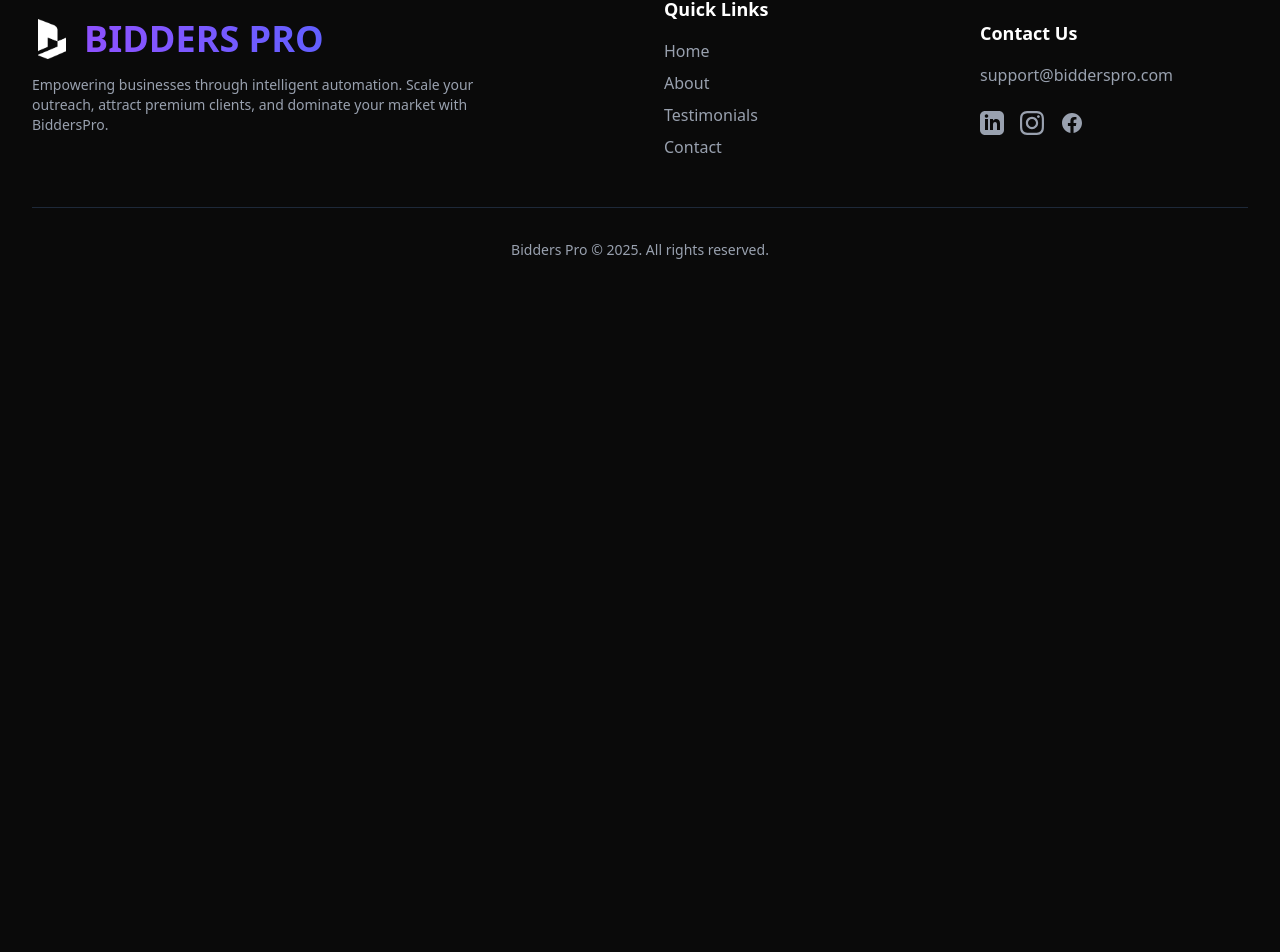
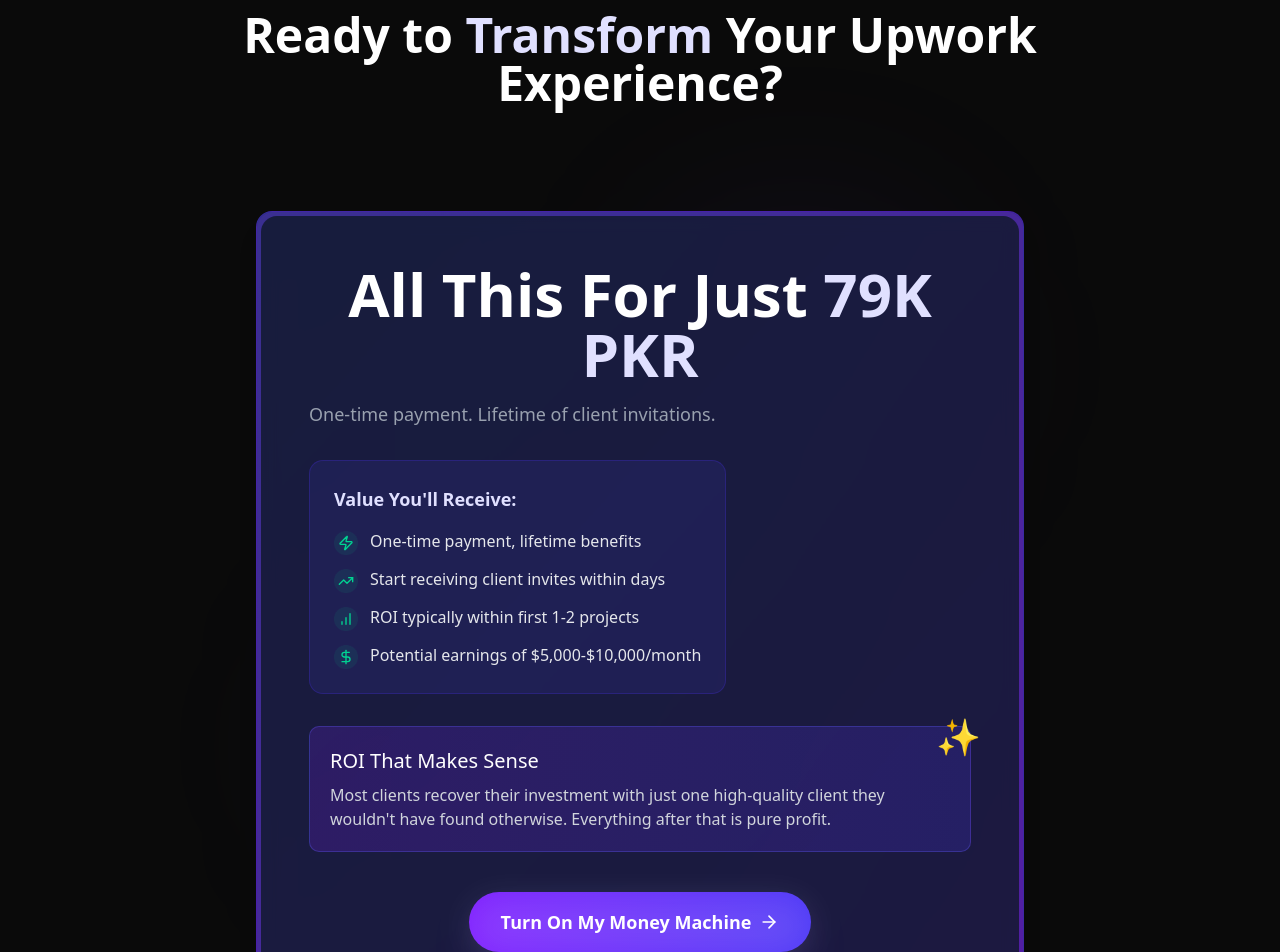
Before and after one commit to bidderspro/bidderspro_website, a Next.js app: page /automation in a window 1280 px wide. Shown: the part 6966-7918 px from the top of the page. Before the commit the page ends 7306 px from the top, so only its background shows below. Built offline with nearby package versions, Linux system fonts and the light colour scheme.

Commit message:
Add PricingSection to AutomationPage: integrate new PricingSection component for enhanced user engagement, showcasing pricing details and benefits, and update AutomationPage layout to include the new section.

```diff
--- a/app/automation/page.tsx
+++ b/app/automation/page.tsx
@@ -10,6 +10,7 @@ import CompareSection from "@/sections/automationSection/CampareSection";
 import MoneyMachineSection from "@/sections/automationSection/MoneyMachineSection";
 import AutomationShiftSection from "@/sections/automationSection/AutomationShiftSection";
 import WhoIsThisForSection from "@/sections/automationSection/WhoIsThisForSection";
+import PricingSection from "@/sections/automationSection/PricingSection";
 
 export default function AutomationPage() {
   return (
@@ -20,6 +21,7 @@ export default function AutomationPage() {
       <AutomationShiftSection />
       <WhoIsThisForSection />
       <MoneyMachineSection />
+      <PricingSection />
     </>
   );
 }
--- /dev/null
+++ b/sections/automationSection/PricingSection.tsx
@@ -0,0 +1,117 @@
+"use client";
+
+import React from 'react';
+import { motion } from 'framer-motion';
+import { CardBody, CardContainer, CardItem } from "@/components/ui/3d-card";
+import { Check, ArrowRight, Zap, BarChart, TrendingUp, DollarSign } from 'lucide-react';
+
+const PricingSection = () => {
+  const benefits = [
+    { text: "One-time payment, lifetime benefits", icon: <Zap className="w-4 h-4 text-emerald-400" /> },
+    { text: "Start receiving client invites within days", icon: <TrendingUp className="w-4 h-4 text-emerald-400" /> },
+    { text: "ROI typically within first 1-2 projects", icon: <BarChart className="w-4 h-4 text-emerald-400" /> },
+    { text: "Potential earnings of $5,000-$10,000/month", icon: <DollarSign className="w-4 h-4 text-emerald-400" /> }
+  ];
+
+  return (
+    <section className="py-24 relative overflow-hidden">
+      <div className="absolute inset-0"></div>
+
+      {/* Glowing circle backgrounds */}
+      <div className="absolute top-1/4 right-1/4 w-64 h-64 bg-violet-500/10 blur-[100px] rounded-full"></div>
+      <div className="absolute bottom-1/4 left-1/4 w-64 h-64 bg-indigo-500/10 blur-[100px] rounded-full"></div>
+
+      <div className="container mx-auto px-4 sm:px-6 lg:px-8 relative z-10">
+        <div className="max-w-5xl mx-auto">
+          {/* Heading */}
+          <motion.div
+            initial={{ opacity: 0, y: 20 }}
+            whileInView={{ opacity: 1, y: 0 }}
+            transition={{ duration: 0.6 }}
+            viewport={{ once: true }}
+            className="text-center mb-16"
+          >
+            <h2 className="text-3xl sm:text-4xl md:text-5xl font-bold text-white mb-6">
+              Ready to <span className="text-[#E0E0FF]">Transform</span> Your Upwork Experience?
+            </h2>
+          </motion.div>
+
+          {/* Pricing Card */}
+          <CardContainer containerClassName="py-10">
+            <CardBody className="bg-gradient-to-br from-indigo-900 to-violet-900 border-indigo-700/30 relative w-full max-w-3xl mx-auto h-auto rounded-2xl p-1 border shadow-xl">
+              {/* Glow border effect */}
+              <div className="absolute inset-0 rounded-2xl overflow-hidden">
+                <div className="absolute inset-0 bg-gradient-to-r from-violet-500/20 via-indigo-500/20 to-violet-500/20 animate-pulse"></div>
+              </div>
+
+              <div className="relative bg-gray-900/80 backdrop-blur-sm rounded-2xl p-8 sm:p-10 md:p-12">
+                <CardItem
+                  translateZ={60}
+                  className="text-3xl sm:text-4xl md:text-5xl xl:text-6xl font-bold text-white text-center"
+                >
+                  All This For Just <span className="text-[#E0E0FF]">79K PKR</span>
+                </CardItem>
+
+                <CardItem
+                  translateZ={40}
+                  className="mt-4 text-center text-gray-400 text-sm sm:text-base md:text-lg"
+                >
+                  One-time payment. Lifetime of client invitations.
+                </CardItem>
+
+                {/* Value proposition */}
+                <CardItem translateZ={80} className="mt-8">
+                  <div className="bg-indigo-900/30 rounded-xl border border-indigo-700/30 p-6">
+                    <h3 className="text-[#E0E0FF] font-semibold text-lg mb-4">Value You'll Receive:</h3>
+                    <ul className="space-y-3">
+                      {benefits.map((benefit, index) => (
+                        <li key={index} className="flex items-start gap-3">
+                          <div className="rounded-full bg-emerald-500/10 p-1 mt-0.5">{benefit.icon}</div>
+                          <span className="text-gray-200">{benefit.text}</span>
+                        </li>
+                      ))}
+                    </ul>
+                  </div>
+                </CardItem>
+
+                {/* ROI callout */}
+                <CardItem translateZ={100} className="mt-8 w-full">
+                  <div className="relative bg-gradient-to-r from-violet-600/20 to-indigo-600/20 rounded-lg p-5 border border-indigo-500/30">
+                    <div className="absolute top-0 right-0 transform translate-x-1/4 -translate-y-1/4">
+                      <div className="text-4xl">✨</div>
+                    </div>
+                    <h4 className="text-lg sm:text-xl font-medium text-white mb-2">ROI That Makes Sense</h4>
+                    <p className="text-gray-300 text-sm sm:text-base">
+                      Most clients recover their investment with just one high-quality client they wouldn't have found otherwise. Everything after that is pure profit.
+                    </p>
+                  </div>
+                </CardItem>
+
+                {/* CTA Button */}
+                <CardItem translateZ={120} className="mt-10 w-full flex justify-center">
+                  <button
+                    onClick={() => window.open("https://calendly.com/usamaashraf558/15min", "_blank", "noopener,noreferrer")}
+                    className="relative bg-gradient-to-r from-violet-600 to-indigo-600 hover:from-violet-700 hover:to-indigo-700 text-white px-8 py-4 rounded-full text-lg font-semibold inline-flex items-center gap-2 shadow-2xl shadow-violet-500/20 transition-all duration-300 group"
+                  >
+                    <span>Turn On My Money Machine</span>
+                    <ArrowRight className="w-5 h-5 group-hover:translate-x-1 transition-transform" />
+                    <span className="absolute inset-x-0 -bottom-0.5 h-14 bg-white/10 blur-lg rounded-full"></span>
+                  </button>
+                </CardItem>
+
+                {/* Money-back note */}
+                <CardItem translateZ={30} className="mt-8 text-center">
+                  <p className="text-sm text-gray-400">
+                    Backed by our performance guarantee. We make it work, or you get your money back.
+                  </p>
+                </CardItem>
+              </div>
+            </CardBody>
+          </CardContainer>
+        </div>
+      </div>
+    </section>
+  );
+};
+
+export default PricingSection;
```
